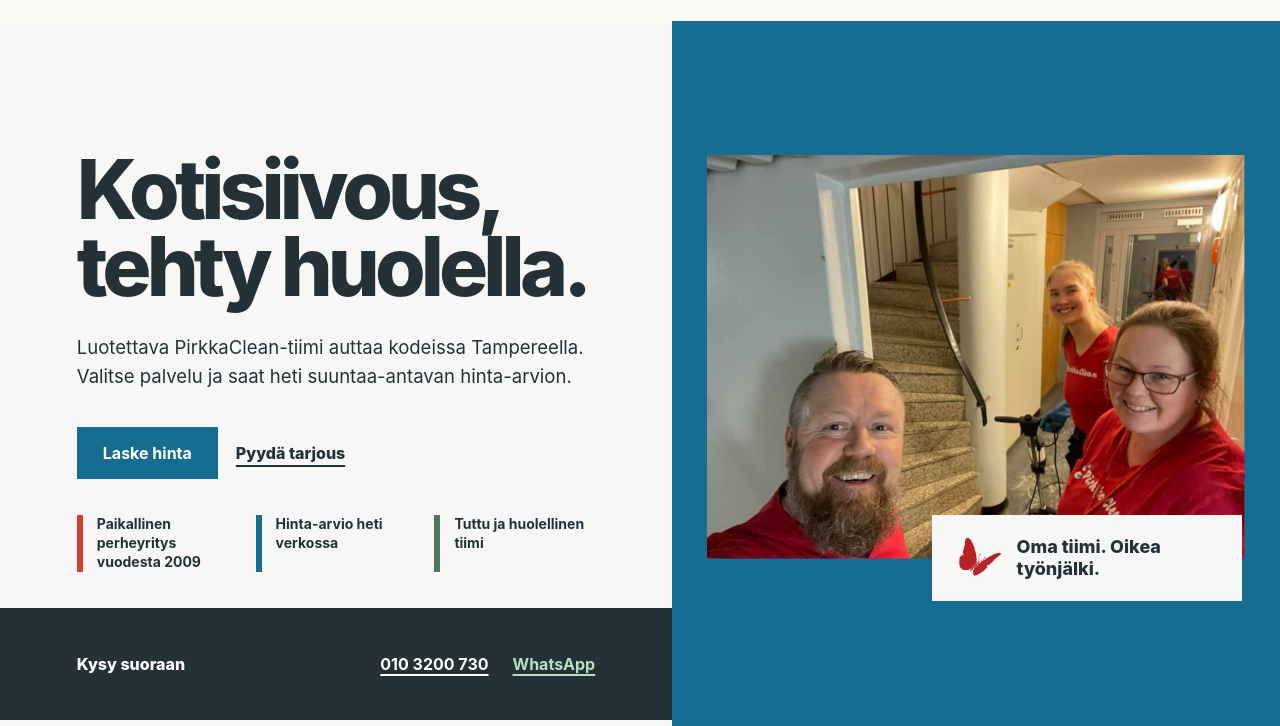
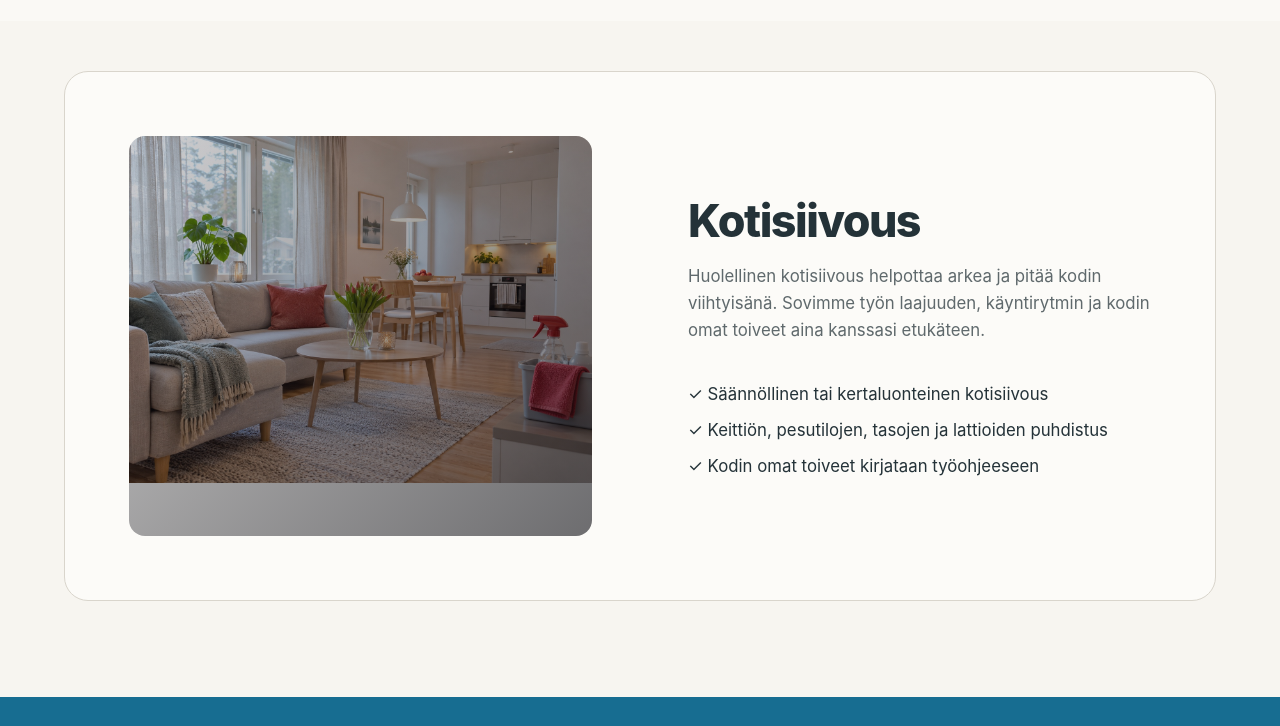
Before and after one commit to ventot-pixel/pirkkaclean-website, a plain HTML site: page kotisiivous.html in a window 1280 px wide. Shown: the part 74-800 px from the top of the page. Drawn offline with Linux system fonts and the light colour scheme; a script that the page names is missing.

Commit message:
Forge: match home cleaning to service layout

```diff
--- a/kotisiivous.css
+++ b/kotisiivous.css
@@ -6,7 +6,7 @@
     --home-red: #da3832;
     --home-green: #52765b;
     --home-ground: #e4e8e5;
-    background: var(--home-ground);
+    background: var(--bg-main);
     color: var(--home-ink);
 }
 
@@ -18,32 +18,10 @@
 .home-cleaning-page h3 { text-wrap: balance; }
 .home-cleaning-page p { text-wrap: pretty; }
 
-.home-hero {
-    min-height: calc(100svh - 82px);
-    display: grid;
-    grid-template-columns: minmax(0, 1.05fr) minmax(420px, 0.95fr);
-    background: var(--home-paper);
-    overflow: hidden;
-}
+.home-service-intro { padding-top: 50px; min-height: 70vh; }
+.home-service-intro .section-title { margin-top: 0; }
+.home-service-intro .section-image img { width: 100%; height: 100%; object-fit: cover; object-position: center; display: block; }
 
-.home-hero-content {
-    background: var(--home-paper);
-    display: grid;
-    align-content: center;
-    gap: clamp(34px, 4.5vh, 54px);
-    padding: clamp(58px, 7vw, 112px) clamp(34px, 6vw, 96px);
-}
-
-.home-hero-copy h1 {
-    max-width: 10ch;
-    margin: 0 0 28px;
-    color: var(--home-ink);
-    font-size: clamp(58px, 6.4vw, 96px);
-    line-height: 0.94;
-    letter-spacing: -0.06em;
-}
-.home-hero-copy p { max-width: 47ch; margin: 0; font-size: clamp(18px, 1.45vw, 22px); line-height: 1.55; }
-.home-hero-actions { display: flex; flex-wrap: wrap; align-items: center; gap: 18px; }
 .home-primary,
 .result-action,
 .reply-card-action { display: inline-flex; min-height: 52px; align-items: center; justify-content: center; padding: 0 26px; background: var(--home-blue-deep); color: #fff; text-decoration: none; font-weight: 700; border: 0; transition: transform 180ms ease, background 180ms ease; }
@@ -53,25 +31,6 @@
 .result-action:focus-visible,
 .reply-card-action:hover,
 .reply-card-action:focus-visible { background: #125b7a; transform: translateY(-2px); }
-.home-secondary { color: var(--home-ink); font-weight: 800; text-underline-offset: 6px; text-decoration-thickness: 2px; }
-.home-secondary:hover,
-.home-secondary:focus-visible { color: var(--home-blue-deep); }
-.home-hero-proof { display: grid; grid-template-columns: repeat(3, minmax(0, 1fr)); gap: 18px; margin: 0; padding: 0; list-style: none; }
-.home-hero-proof li { padding-left: 14px; border-left: 6px solid var(--home-red); font-size: 14px; font-weight: 750; line-height: 1.35; }
-.home-hero-proof li:nth-child(2) { border-color: var(--home-blue-deep); }
-.home-hero-proof li:nth-child(3) { border-color: var(--home-green); }
-.home-hero-contact { display: flex; flex-wrap: wrap; align-items: center; gap: 12px 24px; margin: 0 -96px -112px; padding: 24px 96px; background: var(--home-ink); color: #fff; }
-.home-hero-contact > span { margin-right: auto; font-weight: 800; }
-.home-hero-contact .home-text-link { color: #fff; }
-.home-hero-contact .whatsapp-text-link { color: #b9dfc1; }
-.home-text-link { color: var(--home-ink); font-weight: 700; text-decoration-thickness: 2px; text-underline-offset: 4px; }
-.whatsapp-text-link { color: var(--home-green); }
-
-.home-hero-media { min-width: 0; margin: 0; padding: clamp(24px, 3vw, 46px); display: flex; flex-direction: column; justify-content: center; background: var(--home-blue-deep); overflow: hidden; }
-.home-hero-photo { width: 100%; height: auto; aspect-ratio: 4 / 3; object-fit: cover; object-position: center; }
-.home-hero-media figcaption { position: relative; z-index: 1; align-self: flex-end; display: flex; max-width: 310px; align-items: center; gap: 15px; margin-top: -42px; padding: 20px 24px; background: var(--home-paper); color: var(--home-ink); font-size: 18px; font-weight: 800; line-height: 1.2; }
-.home-hero-media figcaption img { width: 46px; height: 46px; object-fit: contain; }
-
 .calculator-section { padding: clamp(88px, 9vw, 130px) clamp(16px, 4vw, 56px); background: var(--home-blue-deep); color: #fff; }
 .calculator-heading { max-width: 780px; margin: 0 auto 56px; text-align: center; }
 .calculator-heading h2,
@@ -200,31 +159,17 @@
 .footer-address a { color: var(--home-ink); font-size: 17px; font-weight: 700; text-decoration-thickness: 2px; text-underline-offset: 4px; }
 .footer-imprint { position: absolute; left: 0; right: 0; bottom: 18px; margin: 0; text-align: center; font-size: 13px; }
 
-@keyframes home-photo-drift {
-    from { transform: scale(1); }
-    to { transform: scale(1.035); }
-}
-
 @keyframes home-settle {
     from { opacity: 0.82; transform: translateY(10px); }
     to { opacity: 1; transform: translateY(0); }
 }
 
-.home-hero-photo { animation: home-photo-drift 12s ease-in-out infinite alternate; }
-.home-hero-content > * { animation: home-settle 700ms both; }
-.home-hero-content > :nth-child(2) { animation-delay: 90ms; }
-.home-hero-content > :nth-child(3) { animation-delay: 180ms; }
-.home-hero-content > :nth-child(4) { animation-delay: 270ms; }
 .calculator-result > * { animation: home-settle 620ms both; }
 .calculator-result > :nth-child(2) { animation-delay: 70ms; }
 .calculator-result > :nth-child(3) { animation-delay: 140ms; }
 .calculator-result > :nth-child(4) { animation-delay: 210ms; }
 
 @media (max-width: 980px) {
-    .home-hero { grid-template-columns: 1fr; }
-    .home-hero-content { min-height: 680px; padding-bottom: 82px; }
-    .home-hero-contact { margin-bottom: -82px; }
-    .home-hero-media { min-height: 620px; }
     .calculator-ticket { grid-template-columns: 1fr; }
     .calculator-ticket::before,
     .calculator-ticket::after { top: auto; bottom: calc(38% - 18px); left: auto; }
@@ -242,19 +187,6 @@
 }
 
 @media (max-width: 760px) {
-    .home-hero { min-height: 0; }
-    .home-hero-content { min-height: calc(100svh - 78px); gap: 30px; padding: 58px 20px 72px; }
-    .home-hero-copy h1 { max-width: 9ch; margin-bottom: 22px; font-size: clamp(52px, 15vw, 66px); }
-    .home-hero-copy p { font-size: 18px; }
-    .home-hero-actions { gap: 18px 22px; }
-    .home-hero-proof { grid-template-columns: 1fr; gap: 12px; }
-    .home-hero-proof li { font-size: 13px; }
-    .home-hero-contact { margin: 0 -20px -72px; padding: 20px; }
-    .home-hero-contact > span { flex-basis: 100%; }
-    .home-hero-media { min-height: 0; padding: 16px; }
-    .home-hero-photo { object-position: center; }
-    .home-hero-media figcaption { max-width: 255px; margin-top: -26px; padding: 15px 18px; font-size: 16px; }
-    .home-hero-media figcaption img { width: 38px; height: 38px; }
     .calculator-section { padding-left: 12px; padding-right: 12px; }
     .calculator-heading { padding: 0 12px; text-align: left; }
     .calculator-heading h2,
--- a/kotisiivous.html
+++ b/kotisiivous.html
@@ -29,35 +29,24 @@
     </nav>
 
     <main>
-        <section class="home-hero" aria-labelledby="home-hero-title">
-            <div class="home-hero-content animate-up">
-                <div class="home-hero-copy">
-                    <h1 id="home-hero-title" data-i18n="home_cleaning_hero_title">Kotisiivous, tehty huolella.</h1>
-                    <p data-i18n="home_cleaning_hero_desc">Luotettava PirkkaClean-tiimi auttaa kodeissa Tampereella. Valitse palvelu ja saat heti suuntaa-antavan hinta-arvion.</p>
+        <div class="page-sections home-service-intro">
+            <section class="content-section animate-up" aria-labelledby="home-hero-title">
+                <div class="section-container reverse-layout">
+                    <div class="section-text">
+                        <h1 class="section-title" id="home-hero-title" data-i18n="home_cleaning_hero_title">Kotisiivous</h1>
+                        <p class="section-desc" data-i18n="home_cleaning_hero_desc">Huolellinen kotisiivous helpottaa arkea ja pitää kodin viihtyisänä. Sovimme työn laajuuden, käyntirytmin ja kodin omat toiveet aina kanssasi etukäteen.</p>
+                        <ul class="feature-list">
+                            <li data-i18n="home_hero_list1">✓ Säännöllinen tai kertaluonteinen kotisiivous</li>
+                            <li data-i18n="home_hero_list2">✓ Keittiön, pesutilojen, tasojen ja lattioiden puhdistus</li>
+                            <li data-i18n="home_hero_list3">✓ Kodin omat toiveet kirjataan työohjeeseen</li>
+                        </ul>
+                    </div>
+                    <div class="section-image">
+                        <img src="images/home-cleaning-interior.jpg" width="1448" height="1086" alt="Puhdas ja viihtyisä kodin olohuone ja keittiö">
+                    </div>
                 </div>
-                <div class="home-hero-actions">
-                    <a href="#laskuri" class="home-primary" data-i18n="home_hero_cta">Laske hinta</a>
-                    <a href="#tarjouspyynto" class="home-secondary" data-i18n="home_hero_quote_cta">Pyydä tarjous</a>
-                </div>
-                <ul class="home-hero-proof" aria-label="PirkkaClean lyhyesti">
-                    <li data-i18n="home_hero_fact">Paikallinen perheyritys vuodesta 2009</li>
-                    <li data-i18n="home_hero_proof_estimate">Hinta-arvio heti verkossa</li>
-                    <li data-i18n="home_hero_proof_team">Tuttu ja huolellinen tiimi</li>
-                </ul>
-                <div class="home-hero-contact">
-                    <span data-i18n="home_hero_contact_label">Kysy suoraan</span>
-                    <a href="tel:0103200730" class="home-text-link">010 3200 730</a>
-                    <a href="https://wa.me/358103200730" class="home-text-link whatsapp-text-link" target="_blank" rel="noreferrer">WhatsApp</a>
-                </div>
-            </div>
-            <figure class="home-hero-media animate-up">
-                <img class="home-hero-photo" src="images/PK Photo.jpg" width="960" height="720" alt="PirkkaCleanin siivoustiimi työkohteessa">
-                <figcaption>
-                    <img src="images/pirkkaclean-butterfly-red.png" width="1063" height="1063" alt="" aria-hidden="true">
-                    <span data-i18n="home_hero_photo_caption">Oma tiimi. Oikea työnjälki.</span>
-                </figcaption>
-            </figure>
-        </section>
+            </section>
+        </div>
 
         <section class="calculator-section" id="laskuri" aria-labelledby="calculator-title">
             <div class="calculator-heading animate-up">
--- a/script.js
+++ b/script.js
@@ -95,15 +95,11 @@ document.addEventListener('DOMContentLoaded', () => {
             footer_phone: "puh.",
             footer_read_more: "Lue lisää...",
             page_home_cleaning_title: "Kotisiivous",
-            home_cleaning_hero_title: "Kotisiivous, tehty huolella.",
-            home_cleaning_hero_desc: "Luotettava PirkkaClean-tiimi auttaa kodeissa Tampereella. Valitse palvelu ja saat heti suuntaa-antavan hinta-arvion.",
-            home_hero_fact: "Paikallinen perheyritys vuodesta 2009",
-            home_hero_cta: "Laske hinta",
-            home_hero_quote_cta: "Pyydä tarjous",
-            home_hero_proof_estimate: "Hinta-arvio heti verkossa",
-            home_hero_proof_team: "Tuttu ja huolellinen tiimi",
-            home_hero_contact_label: "Kysy suoraan",
-            home_hero_photo_caption: "Oma tiimi. Oikea työnjälki.",
+            home_cleaning_hero_title: "Kotisiivous",
+            home_cleaning_hero_desc: "Huolellinen kotisiivous helpottaa arkea ja pitää kodin viihtyisänä. Sovimme työn laajuuden, käyntirytmin ja kodin omat toiveet aina kanssasi etukäteen.",
+            home_hero_list1: "✓ Säännöllinen tai kertaluonteinen kotisiivous",
+            home_hero_list2: "✓ Keittiön, pesutilojen, tasojen ja lattioiden puhdistus",
+            home_hero_list3: "✓ Kodin omat toiveet kirjataan työohjeeseen",
             calc_title: "Hinta-arvio kotiin",
             calc_intro: "Valitse pääpalvelu, kodin koko ja mahdolliset lisätyöt. Näet arvion yhdelle käynnille heti.",
             calc_service_label: "Valitse palvelu",
@@ -297,15 +293,11 @@ document.addEventListener('DOMContentLoaded', () => {
             footer_phone: "tel.",
             footer_read_more: "Read more...",
             page_home_cleaning_title: "Home Cleaning",
-            home_cleaning_hero_title: "Home cleaning, done with care.",
-            home_cleaning_hero_desc: "The trusted PirkkaClean team helps homes across Tampere. Choose a service and get an instant indicative price estimate.",
-            home_hero_fact: "A local family business since 2009",
-            home_hero_cta: "Calculate price",
-            home_hero_quote_cta: "Request a quote",
-            home_hero_proof_estimate: "Instant online estimate",
-            home_hero_proof_team: "A familiar, careful team",
-            home_hero_contact_label: "Ask us directly",
-            home_hero_photo_caption: "Our own team. Work done properly.",
+            home_cleaning_hero_title: "Home cleaning",
+            home_cleaning_hero_desc: "Careful home cleaning makes everyday life easier and keeps your home welcoming. We always agree the scope, frequency and your home's individual wishes with you in advance.",
+            home_hero_list1: "✓ Recurring or one-time home cleaning",
+            home_hero_list2: "✓ Cleaning for kitchens, washrooms, surfaces and floors",
+            home_hero_list3: "✓ Your home's preferences are recorded in the work instructions",
             calc_title: "Your price estimate",
             calc_intro: "Choose the main service, home size and any add-ons. You will see an estimate for one visit instantly.",
             calc_service_label: "Choose a service",
```
Also changed, not shown: images/home-cleaning-interior.jpg (added).
